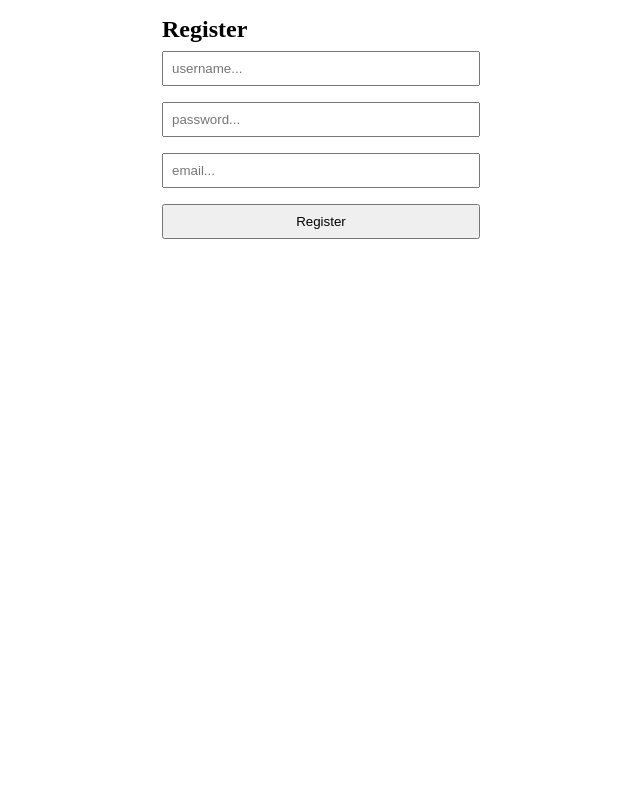
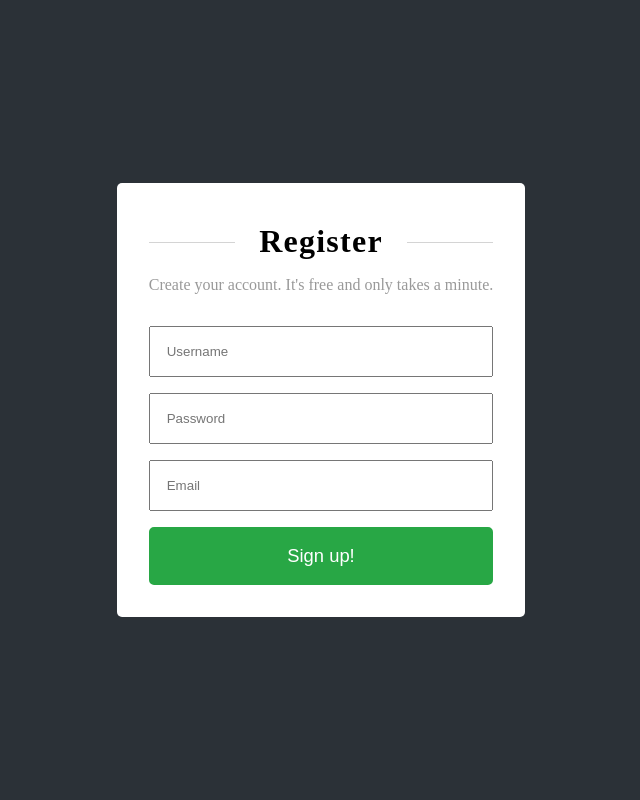
Before and after one commit to AndrewWYoung/SocialNetwork, a PHP site: page / in a window 1280 px wide. Shown: the whole page, without its empty margins (319-959 px from the left). Run offline with PHP 8.4, Linux system fonts and the light colour scheme.

Commit message:
added additional styling to register form.

```diff
--- a/assets/css/main.css
+++ b/assets/css/main.css
@@ -5,10 +5,79 @@
   margin: 0;
 }
 
-#register-container {
-  width: 350px;
+body {
+  background-color: #2b3137;
+}
+
+ul {
+  padding-left: 32px;
+}
+
+.signup-form {
+  width: 450px;
+  height: 100vh;
   margin: 0 auto;
   padding: 16px;
+  border-radius: 5px;
+  display: -webkit-box;
+  display: -ms-flexbox;
+  display: flex;
+  -webkit-box-orient: vertical;
+  -webkit-box-direction: normal;
+      -ms-flex-direction: column;
+          flex-direction: column;
+  -webkit-box-pack: center;
+      -ms-flex-pack: center;
+          justify-content: center;
+  -webkit-box-align: center;
+      -ms-flex-align: center;
+          align-items: center;
+}
+
+.signup-form form {
+  background-color: white;
+  padding: 24px 32px;
+  border-radius: 5px;
+}
+
+.signup-form form button {
+  color: white;
+  background-color: #28a745;
+  border-color: #28a745;
+  border-style: solid;
+  border-radius: 5px;
+}
+
+.signup-form h2 {
+  font-size: 32px;
+  position: relative;
+  text-align: center;
+  margin: 16px 0;
+  letter-spacing: 1.25px;
+}
+
+.signup-form h2::before, .signup-form h2::after {
+  position: absolute;
+  content: "";
+  height: 1px;
+  width: 25%;
+  background: #d4d4d4;
+  position: absolute;
+  top: 50%;
+}
+
+.signup-form h2::before {
+  left: 0;
+}
+
+.signup-form h2::after {
+  right: 0;
+}
+
+.signup-form p {
+  color: #999;
+  margin-bottom: 24px;
+  text-align: center;
 }
 
 #register-form {
@@ -22,13 +91,14 @@
 }
 
 #register-form input {
-  padding: 8px;
+  padding: 16px;
   margin: 8px 0;
 }
 
 #register-form button {
-  padding: 8px;
+  padding: 16px;
   margin: 8px 0;
+  font-size: 1.15rem;
 }
 
 .container {
@@ -40,6 +110,7 @@
   width: 100%;
   padding: 8px;
   margin: 8px 0;
+  border-radius: 5px;
 }
 
 .error-container {
@@ -64,7 +135,7 @@
   display: flex;
 }
 
-.col-6, .col-5 {
+.col-1, .col-2, .col-6, .col-12 {
   -webkit-box-orient: vertical;
   -webkit-box-direction: normal;
       -ms-flex-direction: column;
--- a/assets/css/main.scss
+++ b/assets/css/main.scss
@@ -4,10 +4,71 @@
     margin: 0;
 }
 
-#register-container {
-    width: 350px;
+body {
+    background-color: #2b3137;
+}
+
+ul {
+    padding-left: 32px;
+}
+
+.signup-form {
+    width: 450px;
+    height: 100vh;
     margin: 0 auto;
     padding: 16px;
+
+    border-radius: 5px;
+    display: flex;
+    flex-direction: column;
+    justify-content: center;
+    align-items: center;
+
+    form {
+        background-color: white;
+        padding: 24px 32px;
+        border-radius: 5px;
+
+        button {
+            color: white;
+            background-color: #28a745;
+            border-color: #28a745;
+            border-style: solid;
+            border-radius: 5px;
+        }
+    }
+
+    h2 {
+        font-size: 32px;
+        position: relative;
+        text-align: center;
+        margin: 16px 0;
+        letter-spacing: 1.25px;
+    }
+
+    h2::before, h2::after {
+        position: absolute;
+        content: "";
+        height: 1px;
+        width: 25%;
+        background: #d4d4d4;
+        position: absolute;
+        top: 50%;
+    }
+
+    h2::before {
+        left: 0;
+    }
+
+    h2::after {
+        right: 0;
+    }
+
+    p {
+        color: #999;
+        margin-bottom: 24px;
+        text-align: center;
+    }
 }
 
 #register-form {
@@ -15,13 +76,14 @@
     flex-direction: column;
 
     input {
-        padding: 8px;
+        padding: 16px;
         margin: 8px 0;
     }
 
     button {
-        padding: 8px;
+        padding: 16px;
         margin: 8px 0;
+        font-size: 1.15rem;
     }
 }
 
@@ -34,6 +96,7 @@
     width: 100%;
     padding: 8px;
     margin: 8px 0;
+    border-radius: 5px;
 }
 
 .error-container {
@@ -56,7 +119,7 @@
     display: flex;
 }
 
-.col-6, .col-5 {
+.col-1, .col-2, .col-6, .col-12 {
     flex-direction: column;
 }
 .col-12 {
--- a/index.php
+++ b/index.php
@@ -1,17 +1,20 @@
 <?php include "header.php"; ?>
 <!-- -->
 
-<div id="register-container">
+<div class="signup-form">
+    <form id="register-form" action="./includes/register.inc.php" method="POST">
         <?php
             session_start();
             if(isset($_SESSION['error'])) { ?>
                 <div class="error-container">
+                    <ul>
                         <?php
                         foreach($_SESSION['error'] as $error_message) {
-                    echo '<p class="register-error">'.$error_message.'</p>';
+                            echo '<li class="register-error">'.$error_message.'</li>';
                         }
                         unset($_SESSION['error']);
                         ?>
+                    </ul>
                 </div>
             <?php
             }
@@ -19,14 +22,16 @@
                 <div class="success-container">
                     <p class="register-success">User Added</p>
                 </div>
-        <?php }
+            <?php
+                unset($_SESSION['success']);
+            }
         ?>
-    <h2>Register</h2>
-    <form id="register-form" action="./includes/register.inc.php" method="POST">
-        <input type="text" name="username" placeholder="username...">
-        <input type="password" name="password" placeholder="password...">
-        <input type="text" name="email" placeholder="email...">
-        <button type="submit" name="register-submit">Register</button>
+        <h2 class="register-title">Register</h2>
+        <p>Create your account. It's free and only takes a minute.</p>
+        <input type="text" name="username" placeholder="Username">
+        <input type="password" name="password" placeholder="Password">
+        <input type="text" name="email" placeholder="Email">
+        <button type="submit" name="register-submit">Sign up!</button>
     </form>
 <div class="container">
 <?php include "footer.php"; ?>
```
Also changed, not shown: 1 other file. Lines whose indentation alone changed are shown as unchanged.
